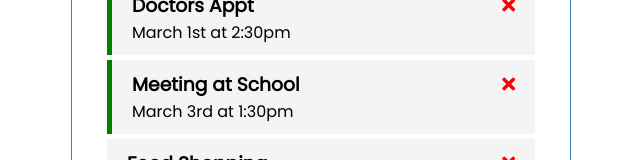
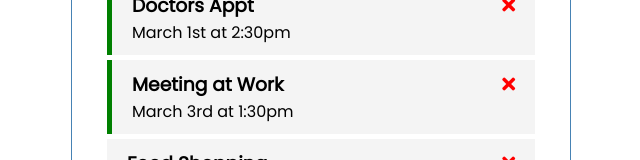
Before and after one commit to alvillaraza/vue-task-tracker, a Vue app in the folder vue-crash-course/: page / in a window 1280 px wide. Shown: the part 153-313 px from the top of the page, without its empty margins (319-959 px from the left). Built offline with nearby package versions, Linux system fonts and the light colour scheme; data requests are answered from the project's data file.

Commit message:
created db.json

```diff
--- /dev/null
+++ b/vue-crash-course/db.json
@@ -0,0 +1,22 @@
+{
+  "tasks": [
+    {
+      "id": 1,
+      "text": "Doctors Appt",
+      "day": "March 1st at 2:30pm",
+      "reminder": true
+    },
+    {
+      "id": 2,
+      "text": "Meeting at Work",
+      "day": "March 3rd at 1:30pm",
+      "reminder": true
+    },
+    {
+      "id": 3,
+      "text": "Food Shopping",
+      "day": "March 3rd at 11:00am",
+      "reminder": false
+    }
+  ]
+}
--- a/vue-crash-course/package.json
+++ b/vue-crash-course/package.json
@@ -4,10 +4,12 @@
   "private": true,
   "scripts": {
     "serve": "vue-cli-service serve",
-    "build": "vue-cli-service build"
+    "build": "vue-cli-service build",
+    "backend": "json-server --watch db.json --port 5000"
   },
   "dependencies": {
     "core-js": "^3.6.5",
+    "json-server": "^0.16.3",
     "vue": "^3.0.0"
   },
   "devDependencies": {
--- a/vue-crash-course/src/App.vue
+++ b/vue-crash-course/src/App.vue
@@ -1,9 +1,13 @@
 <template>
   <div class="container">
-    <Header @toggle-add-task="toggleAddTask" title="Task Tracker" :showAddTask="showAddTask" />
+    <Header
+      @toggle-add-task="toggleAddTask"
+      title="Task Tracker"
+      :showAddTask="showAddTask"
+    />
     <div v-show="showAddTask">
-    <AddTask @add-task="addTask" />
-  </div>
+      <AddTask @add-task="addTask" />
+    </div>
     <Tasks
       @toggle-reminder="toggleReminder"
       @delete-task="deleteTask"
@@ -27,12 +31,12 @@ export default {
   data() {
     return {
       tasks: [],
-      showAddTask: false
+      showAddTask: false,
     };
   },
   methods: {
     toggleAddTask() {
-      this.showAddTask = !this.showAddTask
+      this.showAddTask = !this.showAddTask;
     },
     // the "task" being passed in is from newTask in AddTask.vue
     addTask(task) {
@@ -50,28 +54,16 @@ export default {
         task.id === id ? { ...task, reminder: !task.reminder } : task
       );
     },
+    async fetchTasks() {
+      const res = await fetch("http://localhost:5000/tasks");
+
+      const data = await res.json();
+
+      return data;
+    },
   },
-  created() {
-    this.tasks = [
-      {
-        id: 1,
-        text: "Doctors Appt",
-        day: "March 1st at 2:30pm",
-        reminder: true,
-      },
-      {
-        id: 2,
-        text: "Meeting at School",
-        day: "March 3rd at 1:30pm",
-        reminder: true,
-      },
-      {
-        id: 3,
-        text: "Food Shopping",
-        day: "March 3rd at 11:00am",
-        reminder: false,
-      },
-    ];
+  async created() {
+    this.tasks = await this.fetchTasks()
   },
 };
 </script>
```
Also changed, not shown: 1 other file (tests, documents, lock files or other folders).
